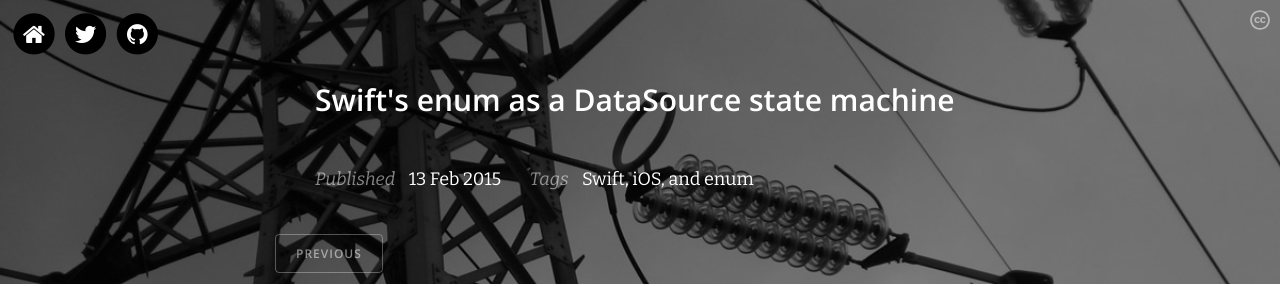
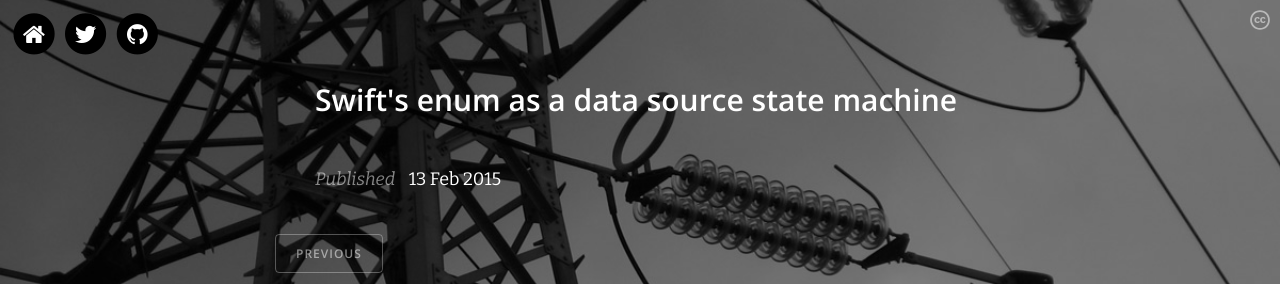
Before and after one commit to nvh/nvh.github.io, a Jekyll site: the page built from _posts/2015-02-13-state-machine-inside-swift-enum.markdown, in a window 1280 px wide. Shown: the top 286 px of the page. Built offline with Jekyll 4.4.1, drawn with Linux system fonts in a browser that asks for light colours; nearby versions of some CDN libraries; Markdown is read by kramdown in place of the engine named in the settings.

Commit message:
Fixed some layout, added more background images

```diff
--- a/_layouts/post.html
+++ b/_layouts/post.html
@@ -2,11 +2,11 @@
 layout: default
 ---
 <header style="background-image: url({{ site.baseurl }}{{ page.featured_image }});">
+  {% include navigation.html %}
   {% if page.photo_attribution %}
     <a href="{{ page.photo_attribution_link }}" title="Background image: {{ page.photo_attribution }}" class="creative-commons"></a>
   {% endif %}
   <div class="container post-container">
-    {% include navigation.html %}
     <div class="inner-container">
       <h1>{{ page.title }}</h1>
       <ul class="meta">
@@ -16,12 +16,12 @@
           </span>
           {{ page.date | date_to_string }}
         </li>
-        <li>
+        <!-- <li>
           <span>
             Tags
           </span>
           {{ page.categories | array_to_sentence_string }}
-        </li>
+        </li> -->
       </ul>
     </div>
     <ul class="pagination">
--- a/_posts/2015-02-13-state-machine-inside-swift-enum.markdown
+++ b/_posts/2015-02-13-state-machine-inside-swift-enum.markdown
@@ -1,6 +1,6 @@
 ---
 layout: post
-title: Swift's enum as a DataSource state machine
+title: Swift's enum as a data source state machine
 date: 2015-02-13 16:36
 categories: Swift iOS enum
 featured_image: /images/featured/highvoltage.jpg
--- a/css/main.css
+++ b/css/main.css
@@ -420,6 +420,7 @@
   background: url('/images/cc.svg') no-repeat;
   background-size: 20px 20px;
   opacity: 0.5;
+  z-index: 10;
 }
 
 a.creative-commons:hover {
--- a/index.html
+++ b/index.html
@@ -2,6 +2,7 @@
 layout: default
 ---
 <header id="home-header" style="background-image: url({{ site.baseurl }}{{ site.sidebar_image }});">
+  {% include navigation.html %}
   <div class="container">
     <h1>{{ site.title }}</h1>
     <ul class="meta">
```
Also changed, not shown: images/cc-inverted.svg (deleted), images/icon_home.png (deleted), images/icon_home_hover.png (deleted), 2 other files.
